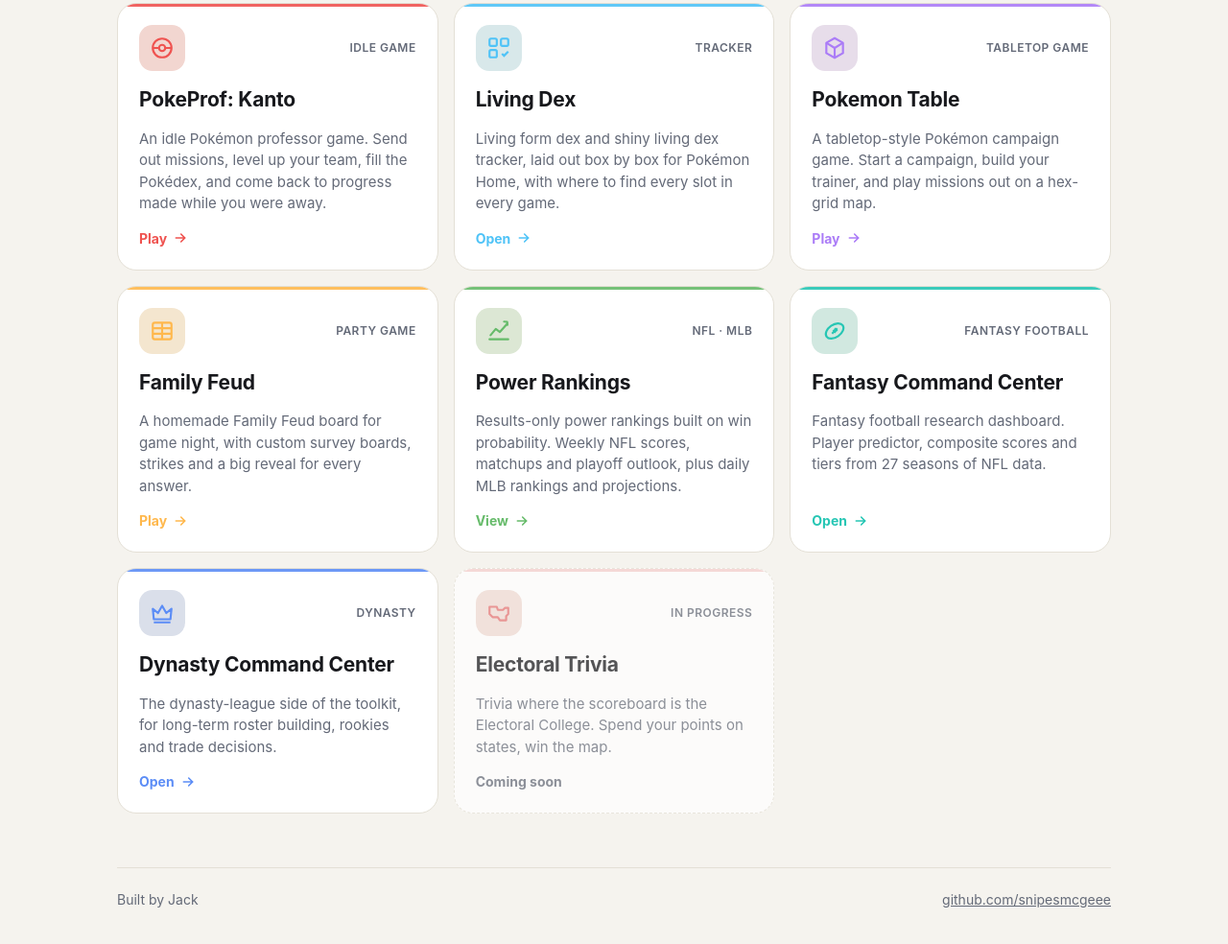
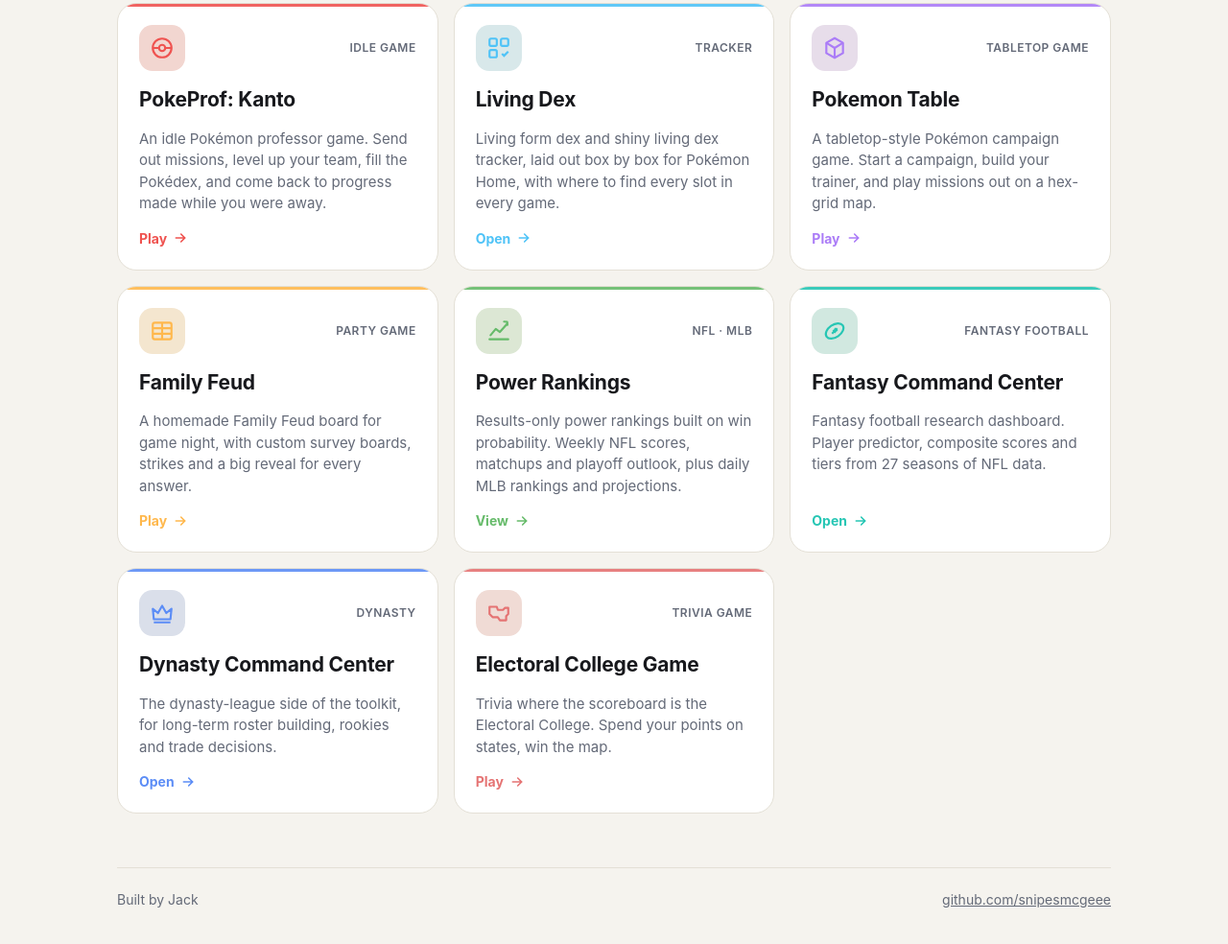
Before and after one commit to snipesmcgeee/snipesmcgeee.github.io, a plain HTML site: page index.html in a window 1280 px wide. Shown: the part 361-1345 px from the top of the page at 96% size. Drawn offline with Linux system fonts and the light colour scheme.

Commit message:
Make Electoral College Game card live
Co-Authored-By: Claude Opus 5.5 <noreply@anthropic.com>
Claude-Session: https://claude.ai/code/session_01H4cLDugoaTVi8etG1Vg9AT

```diff
--- a/index.html
+++ b/index.html
@@ -204,15 +204,15 @@ footer a { color: inherit; }
       <span class="go">Open <svg viewBox="0 0 24 24" fill="none" stroke="currentColor" stroke-width="2.4" stroke-linecap="round"><path d="M5 12h14m-6-6 6 6-6 6"/></svg></span>
     </a>
 
-    <div class="card soon" style="--c:#e57373" data-cat="games">
+    <a class="card" style="--c:#e57373" data-cat="games" href="https://snipesmcgeee.github.io/electoral-college-game/">
       <div class="top">
         <div class="icon"><svg viewBox="0 0 24 24" fill="none" stroke="currentColor" stroke-width="2" stroke-linejoin="round"><path d="M3 6h7l1 3h5l2-2h3v6l-2 2v4h-6l-2-3H6l-3-3z"/></svg></div>
-        <span class="tag">In progress</span>
+        <span class="tag">Trivia game</span>
       </div>
-      <h2>Electoral Trivia</h2>
+      <h2>Electoral College Game</h2>
       <p>Trivia where the scoreboard is the Electoral College. Spend your points on states, win the map.</p>
-      <span class="go">Coming soon</span>
-    </div>
+      <span class="go">Play <svg viewBox="0 0 24 24" fill="none" stroke="currentColor" stroke-width="2.4" stroke-linecap="round"><path d="M5 12h14m-6-6 6 6-6 6"/></svg></span>
+    </a>
 
   </main>
 
```
